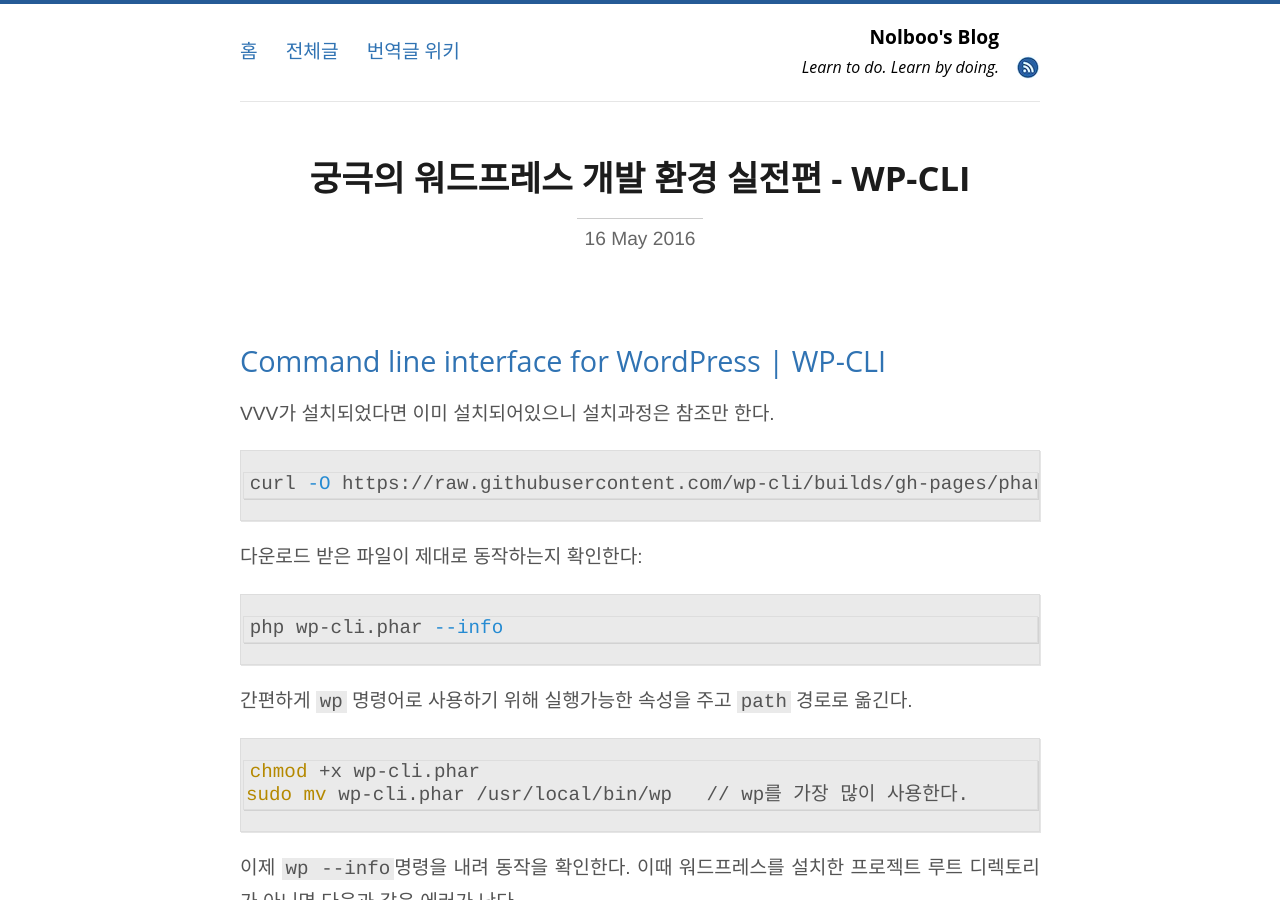
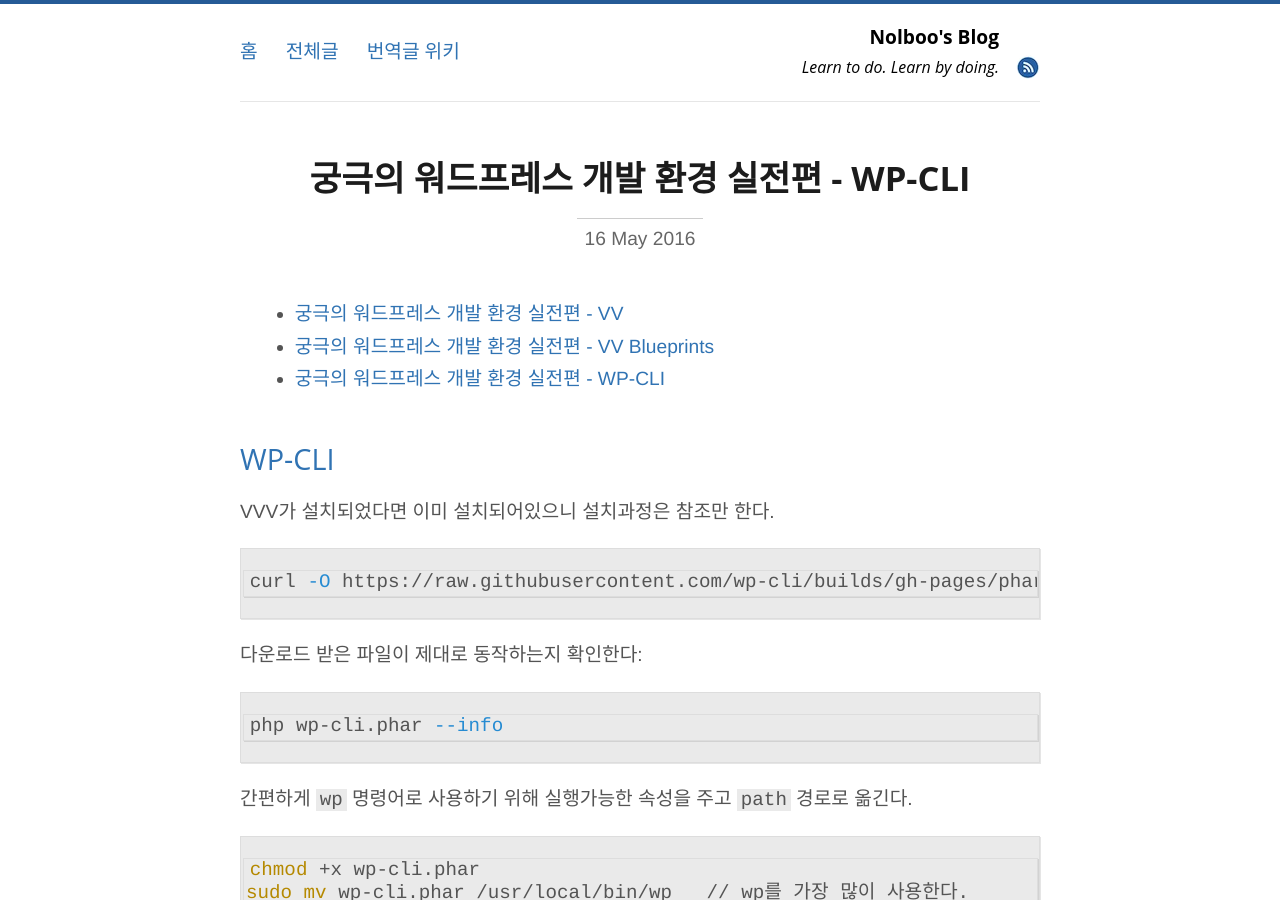
Before and after one commit to nolboo/nolboo.github.io, a Jekyll site: the page built from _posts/2016-05-16-ultimate-wordpress-development-environment-wp-cli.md, in a window 1280 px wide and 900 px high. Built offline with Jekyll 4.4.1, drawn with Linux system fonts in a browser that asks for light colours; comment, search, counter and statistics services are not loaded.

Commit message:
some change in wordpress dev posts

````diff
--- a/_posts/2013-07-22-advanced-guide-to-html-and-css-4-slash-10.markdown
+++ b/_posts/2013-07-22-advanced-guide-to-html-and-css-4-slash-10.markdown
@@ -279,7 +279,7 @@
 
 모바일 퍼스트 미디어 쿼리는 다음과 같을 것이다.
 
-```css
+```
 /* Default styles first then media queries */
 @media screen and (min-width: 400px)  {...}
 @media screen and (min-width: 600px)  {...}
--- a/_posts/2016-05-16-ultimate-wordpress-development-environment-wp-cli.md
+++ b/_posts/2016-05-16-ultimate-wordpress-development-environment-wp-cli.md
@@ -6,7 +6,11 @@
 tags: [wordpress, development, environment, vagrant, wp-cli]
 ---
 
-## [Command line interface for WordPress | WP-CLI](http://wp-cli.org/)
+* [궁극의 워드프레스 개발 환경 실전편 - VV](http://nolboo.github.io/blog/2016/05/10/ultimate-wordpress-development-environment-vv/)
+* [궁극의 워드프레스 개발 환경 실전편 - VV Blueprints](http://nolboo.github.io/blog/2016/05/14/ultimate-wordpress-development-environment-vv-blueprints/)
+* [궁극의 워드프레스 개발 환경 실전편 - WP-CLI](http://nolboo.kim/blog/2016/05/16/ultimate-wordpress-development-environment-wp-cli/)
+
+## [WP-CLI](http://wp-cli.org/)
 
 VVV가 설치되었다면 이미 설치되어있으니 설치과정은 참조만 한다.
 
````
Also changed, not shown: other parts of _posts/2013-07-22-advanced-guide-to-html-and-css-4-slash-10.markdown (+1 -0 lines), _posts/2015-05-06-mac-web-app.md (+3 -1 lines), _posts/2016-04-29-ultimate-wordpress-development-environment.md (+1 -1 lines), _posts/2016-05-10-ultimate-wordpress-development-environment-vv.md (+4 -3 lines), _posts/2016-05-14-ultimate-wordpress-development-environment-vv-blueprints.md (+1 -1 lines).
